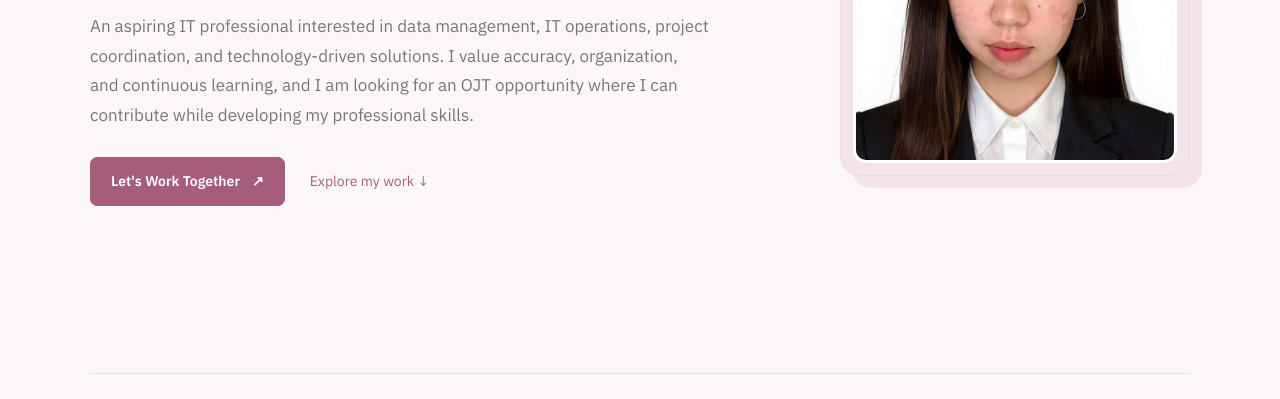
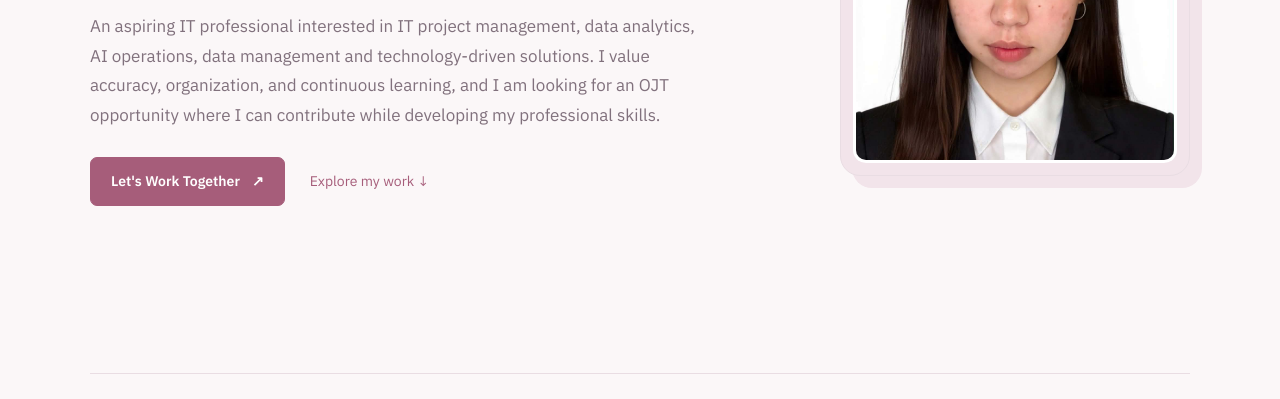
Before and after one commit to andy-numero/updated-portfolio, a plain HTML site: page index.html in a window 1280 px wide. Shown: the part 348-747 px from the top of the page. Drawn offline with Linux system fonts and the light colour scheme; a web font is replaced by a local one.

Commit message:
about me updated

```diff
--- a/index.html
+++ b/index.html
@@ -74,8 +74,8 @@
                 <h1>Andrea Amor <span>De Castro</span></h1>
 
                 <p class="lede">
-                    An aspiring IT professional interested in data management,
-                    IT operations, project coordination, and technology-driven
+                    An aspiring IT professional interested in IT project management,
+                    data analytics, AI operations, data management and technology-driven
                     solutions. I value accuracy, organization, and continuous
                     learning, and I am looking for an OJT opportunity where I
                     can contribute while developing my professional skills.
```
